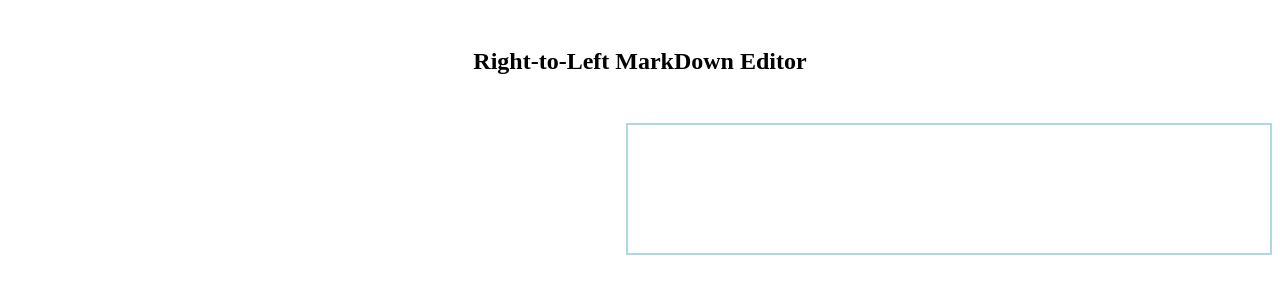
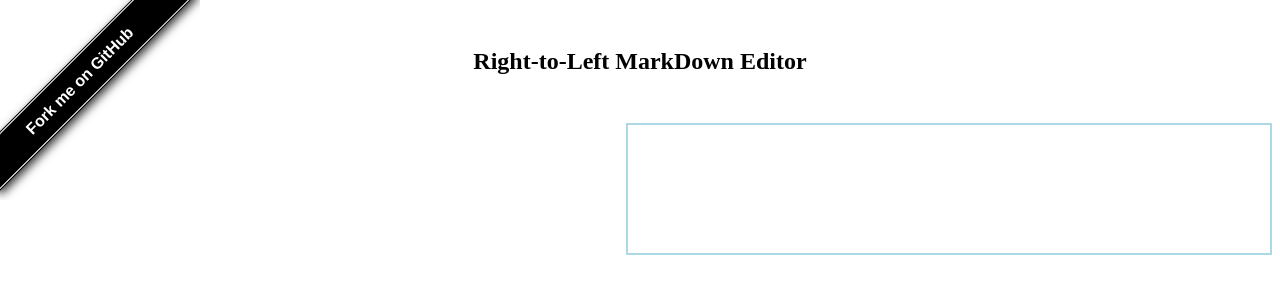
Before and after one commit to dariubs/awesome-workflow-automation, a plain HTML site: page index.html in a window 1280 px wide. Drawn offline with Linux system fonts and the light colour scheme; a web font is replaced by a local one.

Commit message:
add fork me on github Ribbon

```diff
--- a/css/style.css
+++ b/css/style.css
@@ -38,3 +38,8 @@ h1,h2,h3,h4,h5,h6,p,div{
 pre, code{
 	direction: ltr;
 }
+
+
+
+/*generated from http://codepo8.github.io/css-fork-on-github-ribbon/ */
+#forkongithub a{background:#000;color:#fff;text-decoration:none;font-family:arial,sans-serif;text-align:center;font-weight:bold;padding:5px 40px;font-size:1rem;line-height:2rem;position:relative;transition:0.5s;}#forkongithub a:hover{background:#c11;color:#fff;}#forkongithub a::before,#forkongithub a::after{content:"";width:100%;display:block;position:absolute;top:1px;left:0;height:1px;background:#fff;}#forkongithub a::after{bottom:1px;top:auto;}@media screen and (min-width:800px){#forkongithub{position:absolute;display:block;top:0;left:0;width:200px;overflow:hidden;height:200px;z-index:9999;}#forkongithub a{width:200px;position:absolute;top:60px;left:-60px;transform:rotate(-45deg);-webkit-transform:rotate(-45deg);-ms-transform:rotate(-45deg);-moz-transform:rotate(-45deg);-o-transform:rotate(-45deg);box-shadow:4px 4px 10px rgba(0,0,0,0.8);}}
--- a/index.html
+++ b/index.html
@@ -3,11 +3,14 @@
 <head>
 	<meta charset="utf-8">
 	<meta http-equiv="X-UA-Compatible" content="IE=edge">
-	<title></title>
+	<title>RTL Markdown Editor</title>
 	<link rel="stylesheet" href="css/style.css">
 
 </head>
 <body>
+
+	<!-- TOP LEFT RIBBON: START COPYING HERE -->
+    <span id="forkongithub"><a href="https://github.com/dariubs/rtlmd">Fork me on GitHub</a></span>
 
 	<div id="header">
 		<h2>Right-to-Left MarkDown Editor</h2>
```
